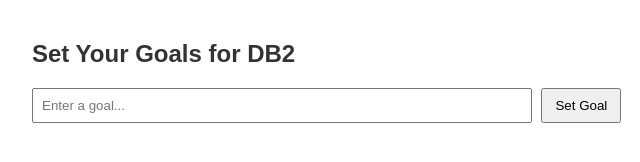
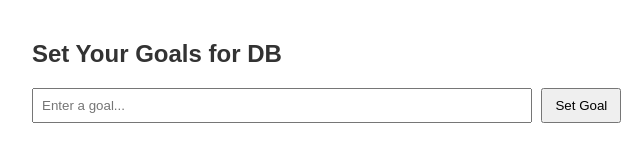
Before and after one commit to ujehviam/Docker-goalsapp2, a plain HTML site: page Frontend/index.html in a window 1280 px wide. Shown: the full height of the page, 8-648 px from the left. Drawn offline with Linux system fonts and the light colour scheme; no server answers.

```diff
--- a/Frontend/index.html
+++ b/Frontend/index.html
@@ -6,7 +6,7 @@
   <link rel="stylesheet" href="style.css">
 </head>
 <body>
-  <h2>Set Your Goals for DB2</h2>
+  <h2>Set Your Goals for DB</h2>
   <input type="text" id="goalInput" placeholder="Enter a goal..." />
   <button onclick="addGoal()">Set Goal</button>
 
```
Also changed, not shown: 1 other file.
